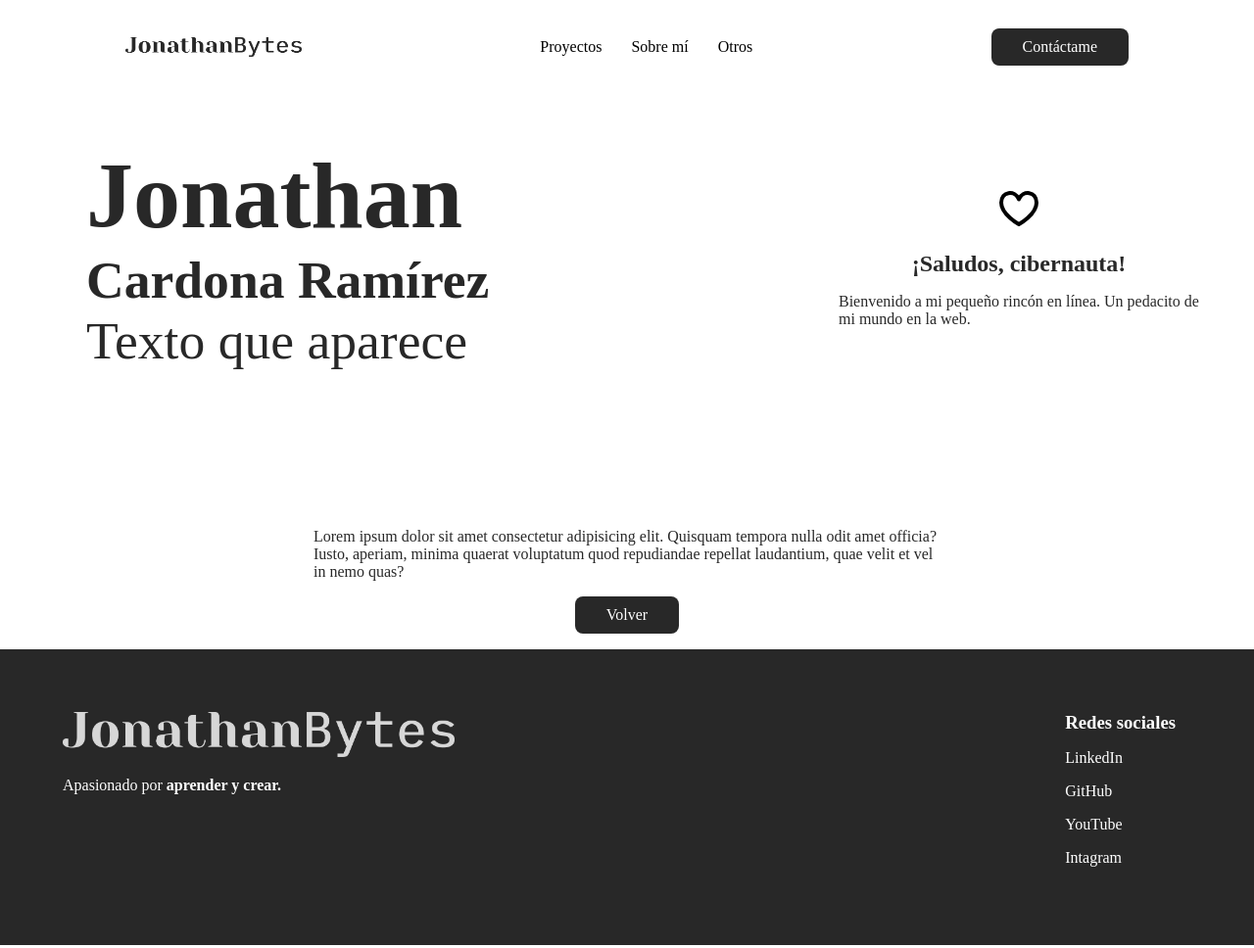
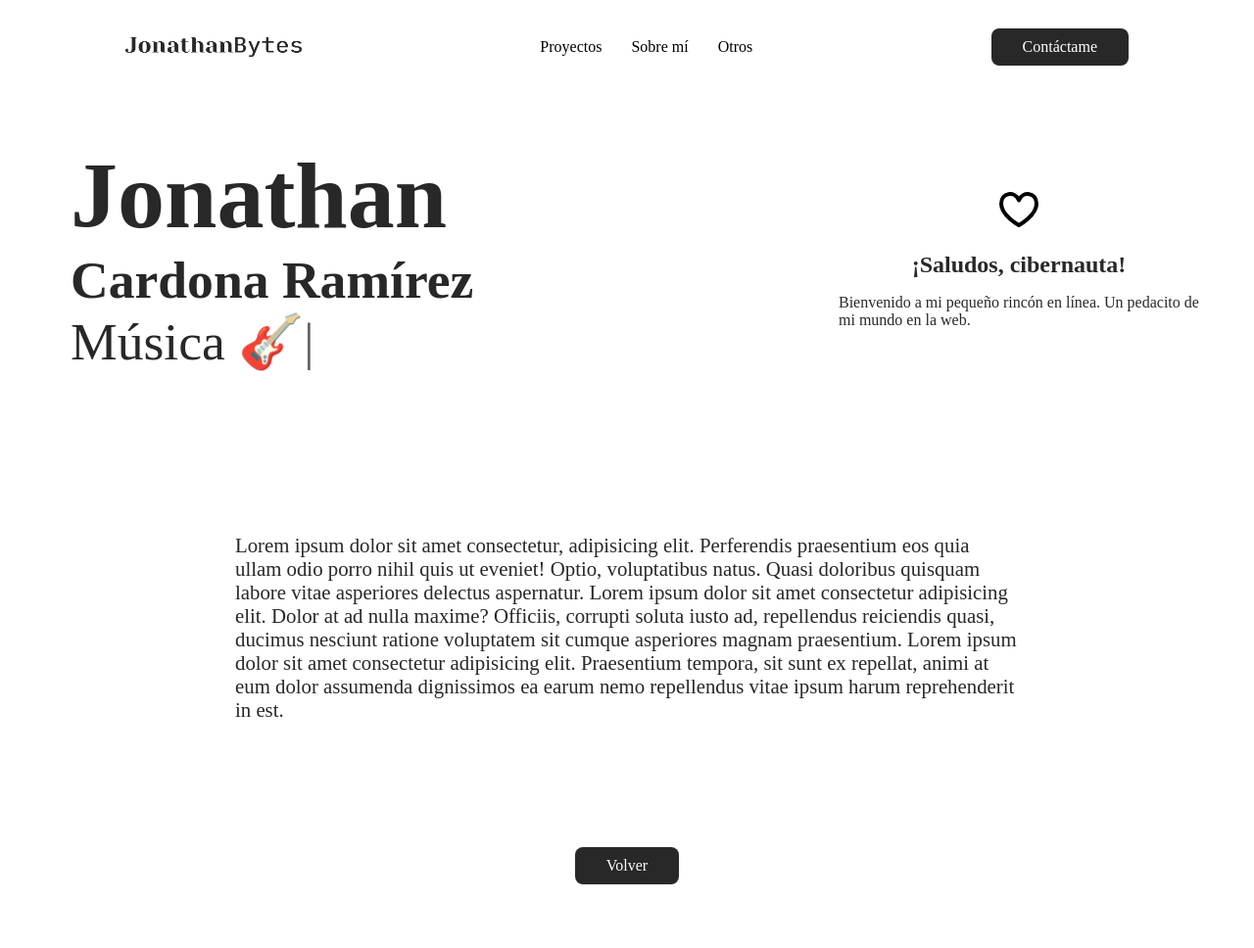
Before and after one commit to JonathanBytes/Aprendiendo-CSS, a plain HTML site: page media/home.html in a window 1280 px wide. Shown: the top 968 px of the page at 98% size. Drawn offline with nearby package versions, Linux system fonts and the light colour scheme.

Commit message:
Hero finished

```diff
--- a/css/style.css
+++ b/css/style.css
@@ -41,6 +41,10 @@ h6 {
   /* box-shadow: rgba(0, 0, 0, 0.15) 2.4px 2.4px 3.2px; */
 }
 
+.btn {
+  font-family: 'IBM Plex Mono';
+}
+
 /* Centrar en la página el título principal */
 main {
   display: flex;
@@ -52,7 +56,9 @@ main {
 }
 
 main p {
-  max-width: 40rem;
+  font-size: 1.3rem;
+  max-width: 50rem;
+  margin-bottom: 8rem;
 }
 
 .home {
@@ -186,8 +192,6 @@ footer .footer-logo img {
   transition: opacity var(--animation-duration) ease-in-out;
 }
 
-
-
 footer .footer-logo img:hover {
   opacity: 0.6;
 }
@@ -196,7 +200,7 @@ footer .footer-logo p {
   color: var(--white);
 }
 
-@media only screen and (max-width: 420px) {
+@media only screen and (max-width: 440px) {
 
   footer .footer-logo img {
     width: 80vw;
@@ -212,9 +216,7 @@ footer .footer-logo p {
   display: grid;
   grid-template-columns: 2fr 1fr;
   margin: 2rem auto 8rem auto;
-  /* padding: 0 5rem; */
 }
-
 
 .main-text,
 .aux-text {
@@ -232,22 +234,27 @@ footer .footer-logo p {
 .main-text>* {
   font-size: 3.35rem;
   text-align: left;
-  padding-left: 2rem;
+}
+
+.main-text h1,
+.main-text p {
+  padding-left: 1rem;
 }
 
 .main-text h1 {
   margin: 0;
 }
 
-.main-text span {
+.main-text h1 span {
   display: block;
   font-size: 6rem;
 }
 
 .main-text p {
   margin: 0;
+  display: inline;
+  font-display: swap;
 }
-
 
 .aux-text i {
   text-align: center;
@@ -284,14 +291,14 @@ footer .footer-logo p {
   }
 }
 
-@media only screen and (max-width: 515px) {
+@media only screen and (max-width: 525px) {
   .main-text>* {
     text-align: center;
-    font-size: 9vw;
+    font-size: 8vw;
   }
 
-  .main-text span {
-    font-size: 18vw;
+  .main-text h1 span {
+    font-size: 16vw;
   }
 
   .aux-text i svg {
--- /dev/null
+++ b/js/mainText.js
@@ -0,0 +1,17 @@
+import Typed from 'https://cdn.jsdelivr.net/npm/typed.js@2.0.15/+esm';
+
+var options = {
+    strings: [
+        'Code &#x1F4BB;',
+        'Música &#x1F3B8;',
+        'Astronomía &#x1F680;',
+        'Naturaleza &#127807; &#x1F343;',
+        'Tryhard &#x1F525;'
+    ],
+    typeSpeed: 100,
+    backSpeed: 30,
+    backDelay: 1500,
+    loop: true,
+};
+
+var typed = new Typed('.main-text p', options);
--- a/media/home.html
+++ b/media/home.html
@@ -6,7 +6,7 @@
     <meta name="viewport" content="width=device-width, initial-scale=1.0">
     <title>Home</title>
     <link rel="stylesheet" href="../css/style.css">
-    <script src="https://cdn.jsdelivr.net/npm/typed.js@2.0.12"></script>
+    <script src="../js/mainText.js" type="module"></script>
 </head>
 
 <body>
@@ -27,7 +27,7 @@
     <div class="hero">
         <div class="main-text">
             <h1><span>Jonathan </span> Cardona Ramírez</h1>
-            <p>Texto que aparece</p>
+            <p></p>
         </div>
         <div class="aux-text">
             <i><svg viewBox="0 0 24 24" fill="none" xmlns="http://www.w3.org/2000/svg">
@@ -47,17 +47,22 @@
         </div>
     </div>
     <main>
-        <p>Lorem ipsum dolor sit amet consectetur adipisicing elit. Quisquam tempora nulla odit amet officia? Iusto,
-            aperiam, minima quaerat voluptatum quod repudiandae repellat laudantium, quae velit et vel in nemo quas?
+        <p>Lorem ipsum dolor sit amet consectetur, adipisicing elit. Perferendis praesentium eos quia ullam odio porro
+            nihil quis ut eveniet! Optio, voluptatibus natus. Quasi doloribus quisquam labore vitae asperiores delectus
+            aspernatur. Lorem ipsum dolor sit amet consectetur adipisicing elit. Dolor at ad nulla maxime? Officiis,
+            corrupti soluta iusto ad, repellendus reiciendis quasi, ducimus nesciunt ratione voluptatem sit cumque
+            asperiores magnam praesentium. Lorem ipsum dolor sit amet consectetur adipisicing elit. Praesentium tempora,
+            sit sunt ex repellat, animi at eum dolor assumenda dignissimos ea earum nemo repellendus vitae ipsum harum
+            reprehenderit in est.
         </p>
         <a class="btn" href="media.html">Volver</a>
+        <p></p>
     </main>
-    <div>
     <footer>
         <div class="footer-logo">
             <a href="/index.html">
-                    <img width="400" height="auto" src="../assets/logoW.png"
-                        alt="JonathanBytes personal logo White version" loading="lazy" decoding="async">
+                <img width="400" height="auto" src="../assets/logoW.png" alt="JonathanBytes personal logo White version"
+                    loading="lazy" decoding="async">
             </a>
             <p>Apasionado por <strong>aprender y crear.</strong></p>
         </div>
@@ -72,7 +77,6 @@
             </ul>
         </div>
     </footer>
-    </div>
 </body>
 
 </body>
```
Lines whose indentation alone changed are shown as unchanged.
